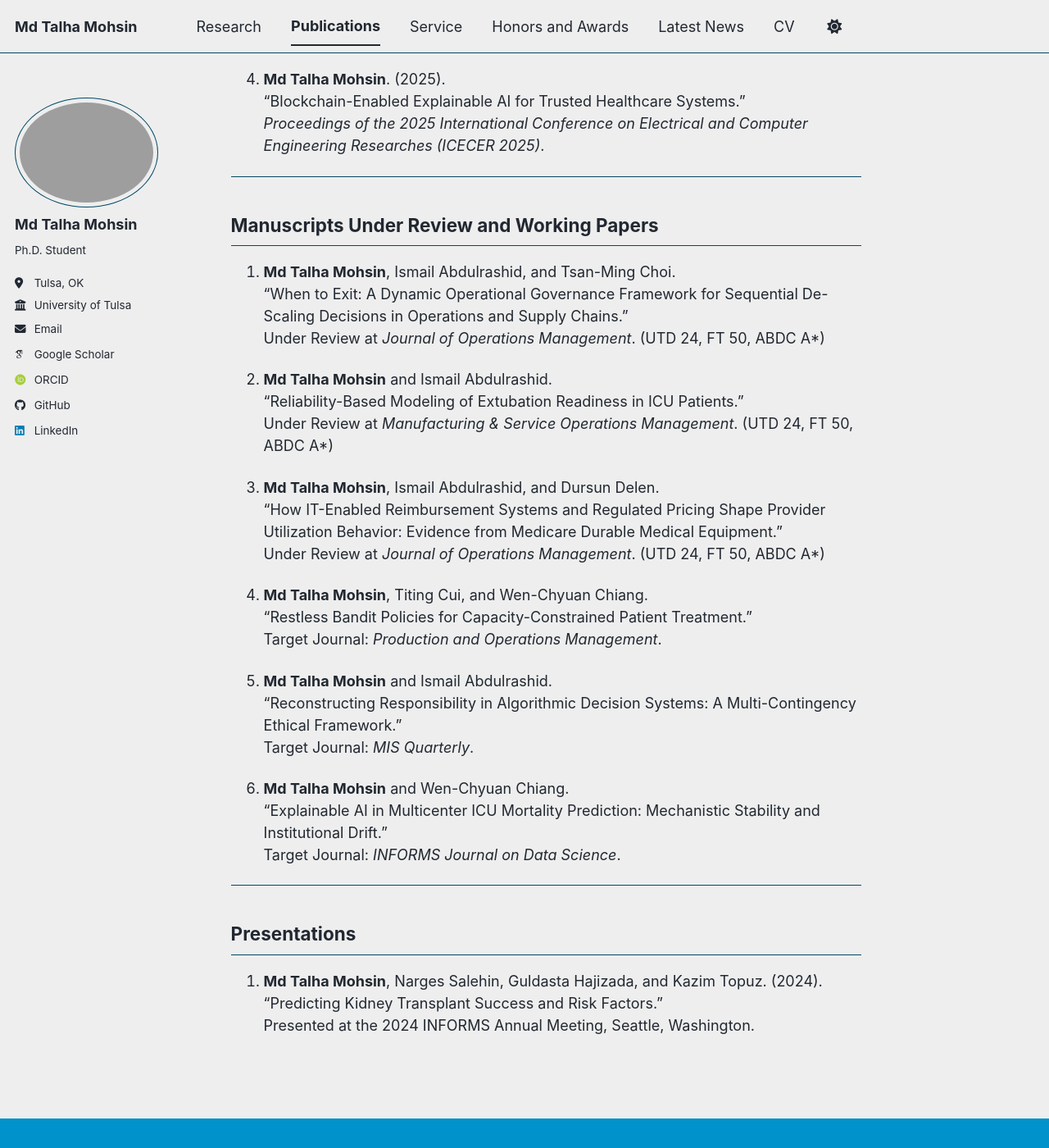
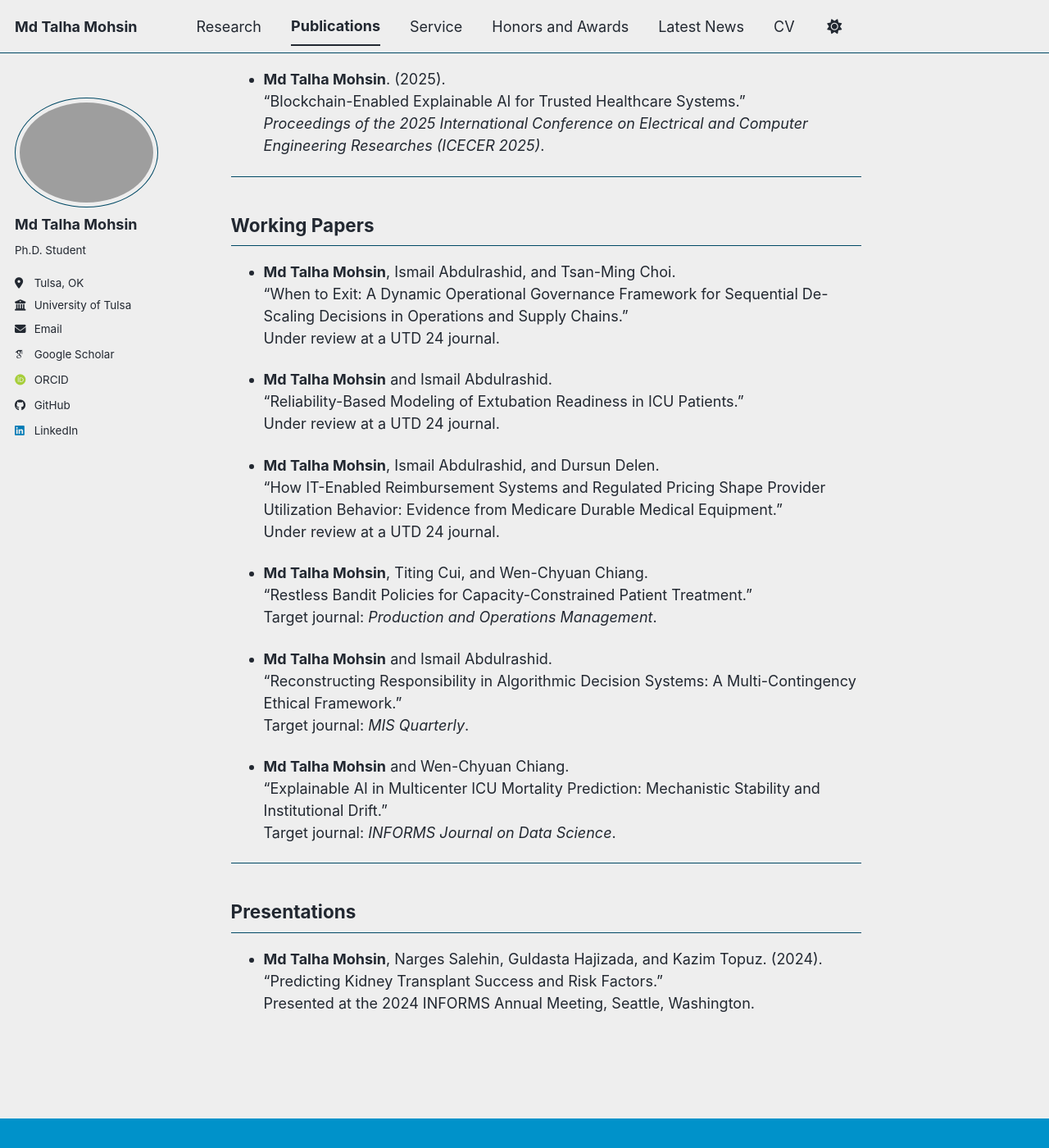
Before and after one commit to mdtalhamohsin/mdtalhamohsin.github.io, a Jekyll site: the page built from _pages/publications.md, in a window 1280 px wide and 1400 px high, scrolled down 1047 px. Shown: the whole window at 82% size. Built offline with Jekyll 4.4.1, drawn with Linux system fonts in a browser that asks for light colours; some web fonts are replaced; a script bundle is joined from its source files by our own code; library files that are not in the unit come from our copies; after the commit the page ends 2420 px from its top, so only the background shows below that.

Commit message:
Update publications.md

```diff
--- a/_pages/publications.md
+++ b/_pages/publications.md
@@ -14,66 +14,66 @@ UTD 24 = UT Dallas Top 24 Journals
 FT 50 = Financial Times Top 50 Journals
 ABDC = Australian Business Deans Council Journal Quality List
 
-1. **Md Talha Mohsin**, Ismail Abdulrashid, Mohamed Khalafalla, and Dursun Delen.
-   “Explainable AI and Decision Analytics for Early Disease Detection: A Synthesis of Healthcare Information Systems.”
-   *Annals of Operations Research* (forthcoming). (ABDC A)
+- **Md Talha Mohsin**, Ismail Abdulrashid, Mohamed Khalafalla, and Dursun Delen.
+  “Explainable AI and Decision Analytics for Early Disease Detection: A Synthesis of Healthcare Information Systems.”
+  *Annals of Operations Research* (forthcoming). (ABDC A)
 
-2. Ismail Abdulrashid, **Md Talha Mohsin**, Mohamed Khalafalla, and Dursun Delen.
-   “A Decision-Centered Review of Explainable AI in Transport Logistics.”
-   *Journal of Computer Information Systems*. (ABDC A)
+- Ismail Abdulrashid, **Md Talha Mohsin**, Mohamed Khalafalla, and Dursun Delen.
+  “A Decision-Centered Review of Explainable AI in Transport Logistics.”
+  *Journal of Computer Information Systems*. (ABDC A)
 
 ---
 
 ## Conference Proceedings
 
-1. **Md Talha Mohsin** and Ismail Abdulrashid. (2026).
-   “Multimodal Foundation Models for Early Disease Detection.”
-   *Proceedings of the 2026 IEEE 2nd International Conference on Quantum Photonics, Artificial Intelligence & Networking (QPAIN 2026)*, Chittagong, Bangladesh.
+- **Md Talha Mohsin** and Ismail Abdulrashid. (2026).
+  “Multimodal Foundation Models for Early Disease Detection.”
+  *Proceedings of the 2026 IEEE 2nd International Conference on Quantum Photonics, Artificial Intelligence & Networking (QPAIN 2026)*, Chittagong, Bangladesh.
 
-2. **Md Talha Mohsin** and Ismail Abdulrashid. (2026).
-   “Few-Shot Multimodal Medical Imaging: A Theoretical Framework.”
-   *Proceedings of the 2026 IEEE 2nd International Conference on Quantum Photonics, Artificial Intelligence & Networking (QPAIN 2026)*, Chittagong, Bangladesh.
+- **Md Talha Mohsin** and Ismail Abdulrashid. (2026).
+  “Few-Shot Multimodal Medical Imaging: A Theoretical Framework.”
+  *Proceedings of the 2026 IEEE 2nd International Conference on Quantum Photonics, Artificial Intelligence & Networking (QPAIN 2026)*, Chittagong, Bangladesh.
 
-3. **Md Talha Mohsin** and Ismail Abdulrashid. (2025).
-   “Provenance-Aware Explainable Digital Twin for Personalized Health Management.”
-   *Proceedings of the 2025 International Conference on Computer and Information Technology (ICCIT 2025)*, Cox’s Bazar, Bangladesh.
+- **Md Talha Mohsin** and Ismail Abdulrashid. (2025).
+  “Provenance-Aware Explainable Digital Twin for Personalized Health Management.”
+  *Proceedings of the 2025 International Conference on Computer and Information Technology (ICCIT 2025)*, Cox’s Bazar, Bangladesh.
 
-4. **Md Talha Mohsin**. (2025).
-   “Blockchain-Enabled Explainable AI for Trusted Healthcare Systems.”
-   *Proceedings of the 2025 International Conference on Electrical and Computer Engineering Researches (ICECER 2025)*.
+- **Md Talha Mohsin**. (2025).
+  “Blockchain-Enabled Explainable AI for Trusted Healthcare Systems.”
+  *Proceedings of the 2025 International Conference on Electrical and Computer Engineering Researches (ICECER 2025)*.
 
 ---
 
-## Manuscripts Under Review and Working Papers
+## Working Papers
 
-1. **Md Talha Mohsin**, Ismail Abdulrashid, and Tsan-Ming Choi.
-   “When to Exit: A Dynamic Operational Governance Framework for Sequential De-Scaling Decisions in Operations and Supply Chains.”
-   Under Review at *Journal of Operations Management*. (UTD 24, FT 50, ABDC A*)
+- **Md Talha Mohsin**, Ismail Abdulrashid, and Tsan-Ming Choi.
+  “When to Exit: A Dynamic Operational Governance Framework for Sequential De-Scaling Decisions in Operations and Supply Chains.”
+  Under review at a UTD 24 journal.
 
-2. **Md Talha Mohsin** and Ismail Abdulrashid.
-   “Reliability-Based Modeling of Extubation Readiness in ICU Patients.”
-   Under Review at *Manufacturing & Service Operations Management*. (UTD 24, FT 50, ABDC A*)
+- **Md Talha Mohsin** and Ismail Abdulrashid.
+  “Reliability-Based Modeling of Extubation Readiness in ICU Patients.”
+  Under review at a UTD 24 journal.
 
-3. **Md Talha Mohsin**, Ismail Abdulrashid, and Dursun Delen.
-   “How IT-Enabled Reimbursement Systems and Regulated Pricing Shape Provider Utilization Behavior: Evidence from Medicare Durable Medical Equipment.”
-   Under Review at *Journal of Operations Management*. (UTD 24, FT 50, ABDC A*)
+- **Md Talha Mohsin**, Ismail Abdulrashid, and Dursun Delen.
+  “How IT-Enabled Reimbursement Systems and Regulated Pricing Shape Provider Utilization Behavior: Evidence from Medicare Durable Medical Equipment.”
+  Under review at a UTD 24 journal.
 
-4. **Md Talha Mohsin**, Titing Cui, and Wen-Chyuan Chiang.
-   “Restless Bandit Policies for Capacity-Constrained Patient Treatment.”
-   Target Journal: *Production and Operations Management*.
+- **Md Talha Mohsin**, Titing Cui, and Wen-Chyuan Chiang.
+  “Restless Bandit Policies for Capacity-Constrained Patient Treatment.”
+  Target journal: *Production and Operations Management*.
 
-5. **Md Talha Mohsin** and Ismail Abdulrashid.
-   “Reconstructing Responsibility in Algorithmic Decision Systems: A Multi-Contingency Ethical Framework.”
-   Target Journal: *MIS Quarterly*.
+- **Md Talha Mohsin** and Ismail Abdulrashid.
+  “Reconstructing Responsibility in Algorithmic Decision Systems: A Multi-Contingency Ethical Framework.”
+  Target journal: *MIS Quarterly*.
 
-6. **Md Talha Mohsin** and Wen-Chyuan Chiang.
-   “Explainable AI in Multicenter ICU Mortality Prediction: Mechanistic Stability and Institutional Drift.”
-   Target Journal: *INFORMS Journal on Data Science*.
+- **Md Talha Mohsin** and Wen-Chyuan Chiang.
+  “Explainable AI in Multicenter ICU Mortality Prediction: Mechanistic Stability and Institutional Drift.”
+  Target journal: *INFORMS Journal on Data Science*.
 
 ---
 
 ## Presentations
 
-1. **Md Talha Mohsin**, Narges Salehin, Guldasta Hajizada, and Kazim Topuz. (2024).
-   “Predicting Kidney Transplant Success and Risk Factors.”
-   Presented at the 2024 INFORMS Annual Meeting, Seattle, Washington.
+- **Md Talha Mohsin**, Narges Salehin, Guldasta Hajizada, and Kazim Topuz. (2024).
+  “Predicting Kidney Transplant Success and Risk Factors.”
+  Presented at the 2024 INFORMS Annual Meeting, Seattle, Washington.
```
